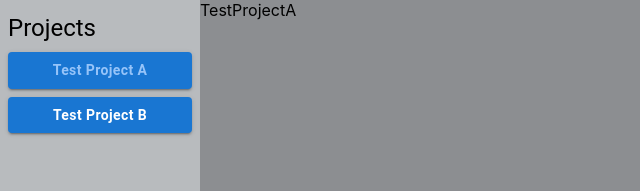
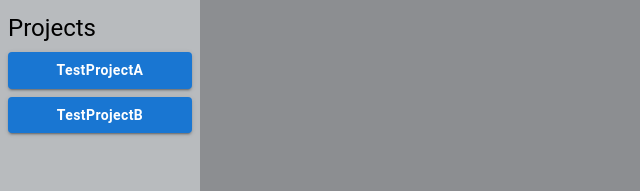
Before and after one commit to alancurtis5000/test-everything-2, a React (Create React App) app: page / in a window 1280 px wide. Shown: the top 191 px of the page, without its empty margins (0-640 px from the left). Built offline with nearby package versions, Linux system fonts and the light colour scheme.

Commit message:
mapping over projects to make route and buttons

```diff
--- a/src/App.jsx
+++ b/src/App.jsx
@@ -1,3 +1,4 @@
+import React from 'react';
 import { Route, Routes, NavLink } from 'react-router-dom';
 import './App.scss';
 import TestProjectA from './projects/test-project-a/test-project-a.app';
@@ -13,6 +14,29 @@ const theme = createTheme({
   },
 });
 
+const projects = [
+  { name: 'TestProjectA', element: <TestProjectA /> },
+  { name: 'TestProjectB', element: <TestProjectB /> },
+];
+
+let navButtons = [];
+let routes = [];
+
+projects.forEach((project) => {
+  const { name, element } = project;
+  let button = (
+    <NavLink to={`/${name}`} key={name}>
+      <Button variant="contained" fullWidth>
+        {name}
+      </Button>
+    </NavLink>
+  );
+  navButtons.push(button);
+
+  let route = <Route path={`/${name}`} element={element} key={name} />;
+  routes.push(route);
+});
+
 const App = () => {
   return (
     <ThemeProvider theme={theme}>
@@ -22,18 +46,10 @@ const App = () => {
             <Typography variant="h5" component="div">
               Projects
             </Typography>
-            <Button variant="contained">
-              <NavLink to="/">Test Project A</NavLink>
-            </Button>
-            <Button variant="contained">
-              <NavLink to="/TestProjectB">Test Project B</NavLink>
-            </Button>
+            {navButtons}
           </div>
         </div>
-        <Routes>
-          <Route exact path="/" element={<TestProjectA />} />
-          <Route path="/TestProjectB" element={<TestProjectB />} />
-        </Routes>
+        <Routes>{routes}</Routes>
       </div>
     </ThemeProvider>
   );
--- a/src/App.scss
+++ b/src/App.scss
@@ -5,12 +5,20 @@ height: 100vh;
 display:grid;
 grid-template-columns: 200px 1fr;
 a {
+  text-decoration: none;
   color: white;
-  font-weight: bold;
-  text-decoration: none;
+  font-weight:bold;
   &.active{
     color: #96C4F9;
+    button{
+      color: #96C4F9;
+      font-weight:bold;
+    }
   }
+  button {
+    font-weight:bold;
+  }
+
 }
 
 .sidebar{
```
